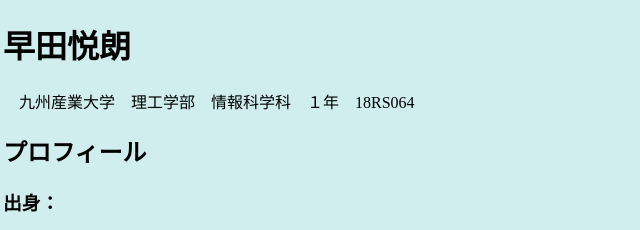
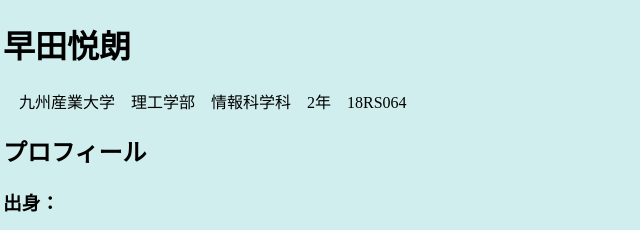
Before and after one commit to k18rs064/test01, a plain HTML site: page index.html in a window 1280 px wide. Shown: the top 230 px of the page, 5-645 px from the left. Drawn offline with Linux system fonts and the light colour scheme.

Commit message:
学年を変更
学年を変更

```diff
--- a/index.html
+++ b/index.html
@@ -7,7 +7,7 @@
 </head>
 <body>
 <h1>早田悦朗</h1>
-<p>　九州産業大学　理工学部　情報科学科　１年　18RS064</p>
+<p>　九州産業大学　理工学部　情報科学科　2年　18RS064</p>
 
 <h2>プロフィール</h2>
 <h3>出身：</h3>
```
